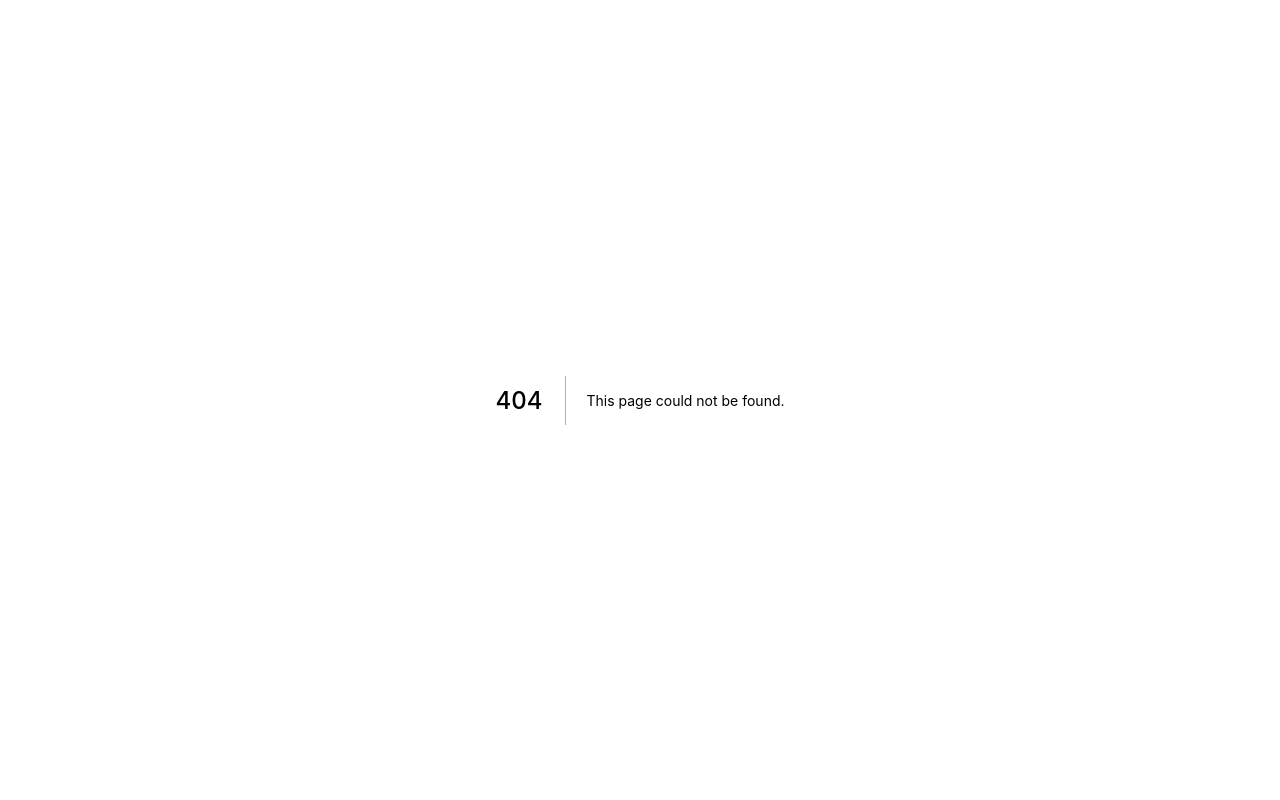
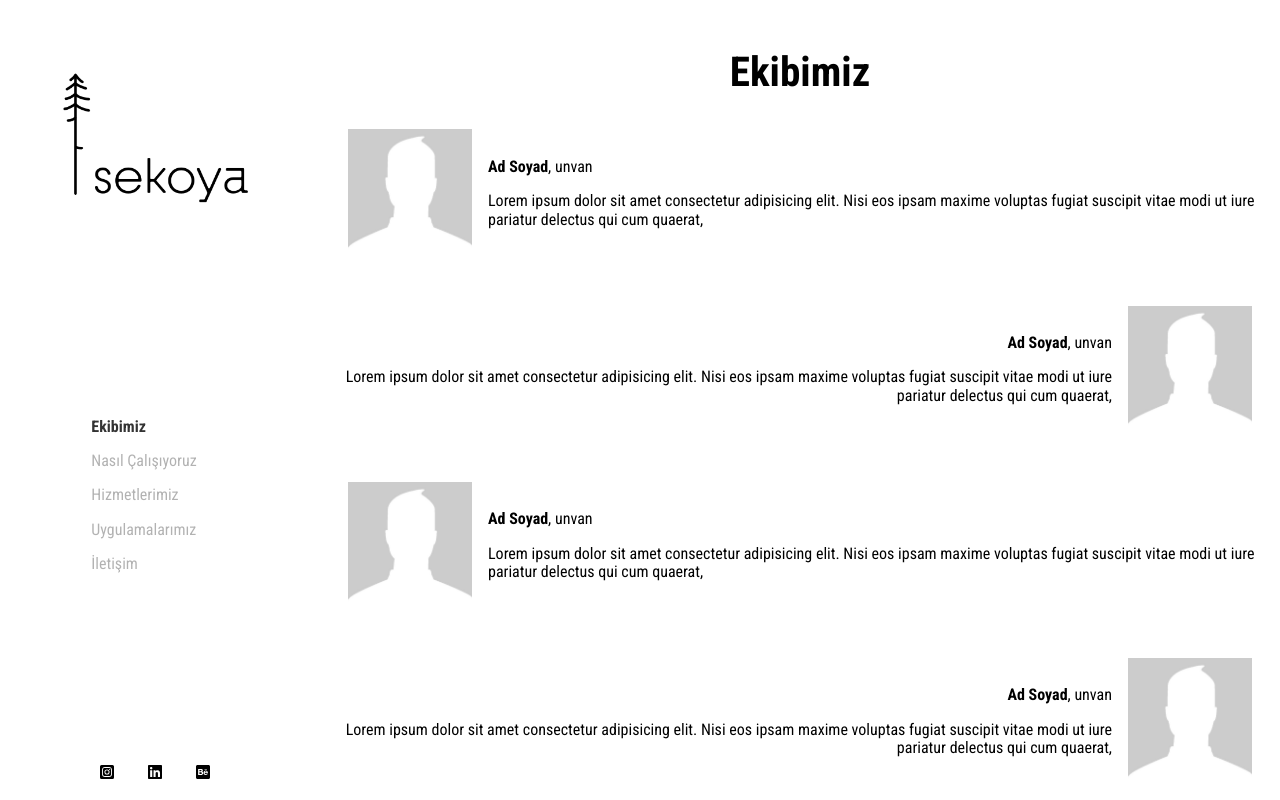
Before and after one commit to sametgolgeci/sekoya-nextjs, a Next.js app: page /ekip in a window 1280 px wide. Before the commit this address had no page. Shown: the top 800 px of the page. Built offline with nearby package versions, Linux system fonts and the light colour scheme.

Commit message:
Update 2.2
- Ekip sayfası oluşturuldu

```diff
--- a/pages/hakkimizda.js
+++ b/pages/ekip.js
@@ -1,4 +1,4 @@
-import Head from 'next/head'
+/*import Head from 'next/head'
 import Link from 'next/link'
 
 export default function Hakkımızda() {
@@ -175,4 +175,112 @@ export default function Hakkımızda() {
       </div>
     </div>
   )
+}*/
+
+import Head from 'next/head'
+import Link from 'next/link'
+import { FontAwesomeIcon } from '@fortawesome/react-fontawesome'
+import { faInstagramSquare,faLinkedin,faBehanceSquare } from '@fortawesome/free-brands-svg-icons'
+import { faBars,faStream } from '@fortawesome/free-solid-svg-icons'
+
+export default function Home() {
+  return (
+    <div>
+      <Head>
+        <meta charset="utf-8"/>
+        <meta http-equiv="x-ua-compatible" content="ie=edge"/>
+        <meta name="viewport" content="width=device-width, initial-scale=1, shrink-to-fit=no"/>
+        <title>Sekoya | Ekibimiz</title>
+        <link rel="icon" href="/favicon.ico"/>
+        <link rel="preconnect" href="https://fonts.gstatic.com"/>
+        <link href="https://fonts.googleapis.com/css2?family=Roboto+Condensed:ital,wght@0,300;0,400;0,700;1,300;1,400;1,700&display=swap" rel="stylesheet"/>
+      </Head>
+      <main>
+        <div className="col-md-3 col-sm-12 col-xs-12 sidebar">
+          <div className="sidebar-logo">
+            <Link href="/"><a>
+              <img className="sidebar-logo-img" src="logo-2.png" alt="logo"/>
+            </a></Link>
+          </div>
+          <div className="sidebar-items">
+            <ul>
+              <li className="sidebar-item active">
+                <Link href="/ekip">Ekibimiz</Link>
+              </li>
+              <li className="sidebar-item">
+                <Link href="/nasil-calisiyoruz">Nasıl Çalışıyoruz</Link>
+              </li>
+              <li className="sidebar-item">
+                <Link href="/hizmetlerimiz">Hizmetlerimiz</Link>
+              </li>
+              <li className="sidebar-item">
+                <Link href="/uygulamalarimiz">Uygulamalarımız</Link>
+              </li>
+              <li className="sidebar-item">
+                <Link href="/iletisim">İletişim</Link>
+              </li>
+            </ul>
+          </div>
+          <div className="sidebar-social">
+            <div className="sidebar-social-item"><a href="#"><FontAwesomeIcon className="social-item" icon={faInstagramSquare}/></a></div>
+            <div className="sidebar-social-item"><a href="#"><FontAwesomeIcon className="social-item" icon={faLinkedin}/></a></div>
+            <div className="sidebar-social-item"><a href="#"><FontAwesomeIcon className="social-item" icon={faBehanceSquare}/></a></div>
+          </div>
+        </div>
+        <div className="col-md-9 col-sm-12 col-xs-12 ekip">
+          <h1>Ekibimiz</h1>
+          <div className="container">
+            <div className="ekip-items">
+              <div className="ekip-item">
+                <div className="col-md-2 ekip-item-img">
+                  <img src="profil.jpg" alt="profil"/>
+                </div>
+                <div className="col-md-10 ekip-item-text">
+                  <p><strong>Ad Soyad</strong>, unvan</p>
+                  <p>Lorem ipsum dolor sit amet consectetur adipisicing elit. Nisi eos ipsam maxime voluptas fugiat suscipit vitae modi ut iure pariatur delectus qui cum quaerat,</p>
+                </div>
+              </div>
+              <div className="ekip-item-negative">
+                <div className="col-md-2 ekip-item-img">
+                  <img src="profil.jpg" alt="profil"/>
+                </div>
+                <div className="col-md-10 ekip-item-text">
+                  <p><strong>Ad Soyad</strong>, unvan</p>
+                  <p>Lorem ipsum dolor sit amet consectetur adipisicing elit. Nisi eos ipsam maxime voluptas fugiat suscipit vitae modi ut iure pariatur delectus qui cum quaerat,</p>
+                </div>
+              </div>
+              <div className="ekip-item">
+                <div className="col-md-2 ekip-item-img">
+                  <img src="profil.jpg" alt="profil"/>
+                </div>
+                <div className="col-md-10 ekip-item-text">
+                  <p><strong>Ad Soyad</strong>, unvan</p>
+                  <p>Lorem ipsum dolor sit amet consectetur adipisicing elit. Nisi eos ipsam maxime voluptas fugiat suscipit vitae modi ut iure pariatur delectus qui cum quaerat,</p>
+                </div>
+              </div>
+              <div className="ekip-item-negative">
+                <div className="col-md-2 ekip-item-img">
+                  <img src="profil.jpg" alt="profil"/>
+                </div>
+                <div className="col-md-10 ekip-item-text">
+                  <p><strong>Ad Soyad</strong>, unvan</p>
+                  <p>Lorem ipsum dolor sit amet consectetur adipisicing elit. Nisi eos ipsam maxime voluptas fugiat suscipit vitae modi ut iure pariatur delectus qui cum quaerat,</p>
+                </div>
+              </div>
+              <div className="ekip-item">
+                <div className="col-md-2 ekip-item-img">
+                  <img src="profil.jpg" alt="profil"/>
+                </div>
+                <div className="col-md-10 ekip-item-text">
+                  <p><strong>Ad Soyad</strong>, unvan</p>
+                  <p>Lorem ipsum dolor sit amet consectetur adipisicing elit. Nisi eos ipsam maxime voluptas fugiat suscipit vitae modi ut iure pariatur delectus qui cum quaerat,</p>
+                </div>
+              </div>
+            </div>
+
+          </div>
+        </div>
+      </main>
+    </div>
+  )
 }
--- a/pages/index.js
+++ b/pages/index.js
@@ -13,28 +13,32 @@ export default function Home() {
         <meta name="viewport" content="width=device-width, initial-scale=1, shrink-to-fit=no"/>
         <title>Sekoya</title>
         <link rel="icon" href="/favicon.ico"/>
+        <link rel="preconnect" href="https://fonts.gstatic.com"/>
+        <link href="https://fonts.googleapis.com/css2?family=Roboto+Condensed:ital,wght@0,300;0,400;0,700;1,300;1,400;1,700&display=swap" rel="stylesheet"/>
       </Head>
       <main>
         <div className="col-md-3 col-sm-12 col-xs-12 sidebar">
           <div className="sidebar-logo">
-            <img className="sidebar-logo-img" src="logo-2.png" alt="logo"/>
+            <Link href="/"><a>
+              <img className="sidebar-logo-img" src="logo-2.png" alt="logo"/>
+            </a></Link>
           </div>
           <div className="sidebar-items">
             <ul>
-              <li className="sidebar-item active">
-                <Link href="#">Hakkımızda</Link>
+              <li className="sidebar-item">
+                <Link href="/ekip">Ekibimiz</Link>
               </li>
               <li className="sidebar-item">
-                <Link href="#">Nasıl Çalışıyoruz</Link>
+                <Link href="/nasil-calisiyoruz">Nasıl Çalışıyoruz</Link>
               </li>
               <li className="sidebar-item">
-                <Link href="#">Hizmetlerimiz</Link>
+                <Link href="/hizmetlerimiz">Hizmetlerimiz</Link>
               </li>
               <li className="sidebar-item">
-                <Link href="#">Uygulamalarımız</Link>
+                <Link href="/uygulamalarimiz">Uygulamalarımız</Link>
               </li>
               <li className="sidebar-item">
-                <Link href="#">İletişim</Link>
+                <Link href="/iletisim">İletişim</Link>
               </li>
             </ul>
           </div>
@@ -52,7 +56,9 @@ export default function Home() {
             <h1>Lorem ipsum dolor sit amet consectetur adipisicing elit</h1>
             <p> laborum nesciunt possimus eum atque</p>
             <div className="index-button">
-              <button type="button"><a href="#">??????????</a></button>
+              <a href="#">
+                <button type="button">??DENEME??</button>
+              </a>
             </div>
           </div>
         </div>
--- a/styles/globals.css
+++ b/styles/globals.css
@@ -2,7 +2,7 @@ html,
 body {
   padding: 0;
   margin: 0;
-  font-family:futura, PT Sans;
+  font-family: 'Roboto Condensed', futura, sans-serif;
   width: 100vw;
   height: 100vh;
   font-size: 16px;
@@ -43,6 +43,8 @@ main {
   flex-direction: column;
   align-items: center;
   width: 100%;
+  height: auto;
+  position: -webkit-sticky; /* Safari */
   position: sticky;
   justify-content: space-between;
 }
@@ -67,11 +69,13 @@ main {
 }
 .sidebar-item {
   margin: 1rem 0;
-  opacity: 0.4;
+  font-weight: 400;
+  opacity: 0.3;
   transition: 0.7s;
 }
 .sidebar-item:hover {
   opacity: 1;
+  font-weight: 400;
   transition: 0.7s;
 }
 .sidebar-item.active{
@@ -103,11 +107,14 @@ main {
     flex-direction: column;
     align-items: center;
     width: 100%;
+    height: 100vh;
+    position: -webkit-sticky; /* Safari */
     position: sticky;
+    top: 0;
     justify-content: space-between;
   }
   .sidebar-logo {
-    margin: 5rem 0;
+    margin: 4rem 0;
     text-align: center;
     z-index: 1;
   }
@@ -137,6 +144,8 @@ main {
   display: flex;
   flex-direction: row-reverse;
   flex-wrap: wrap;
+  z-index: 10;
+  background-color: white;
 }
 .index-img {
   margin: 1rem 0;
@@ -164,7 +173,7 @@ main {
   margin: 5rem 0 0;
   transition: 0.7s;
 }
-.index-button > button {
+.index-button button {
   background-color: white;
   padding: 1rem;
   border: 3px solid black;
@@ -192,6 +201,82 @@ main {
     padding: 6rem 0.5rem;
   }
 }
+
+/* Ekip */
+.ekip {
+  padding: 3rem 0;
+  z-index: 10;
+  background-color: white;
+}
+.ekip h1 {
+  text-align: center;
+}
+.ekip-item {
+  display: flex;
+  flex-wrap: wrap;
+  margin: 1rem 0;
+  align-items: center;
+  flex-direction: row;
+}
+.ekip-item-negative {
+  display: flex;
+  flex-wrap: wrap;
+  margin: 1rem 0;
+  align-items: center;
+  flex-direction: row;
+  text-align: left;
+}
+.ekip-item-img {
+  text-align: center;
+}
+.ekip-item-img img {
+  width: 50%;
+  height: auto;
+  padding: 1rem;
+  filter: grayscale(0);
+  transition: 0.7s;
+}
+.ekip-item:hover img,.ekip-item-negative:hover img {
+  filter: grayscale(0);
+  transition: 0.7s;
+}
+.ekip-item-text {
+  transform: scale(1);
+  transition: 0.7s;
+}
+.ekip-item:hover .ekip-item-text,.ekip-item-negative:hover .ekip-item-text {
+  transform: scale(1.01);
+  transition: 0.7s;
+}
+@media (min-width: 768px){
+  .ekip-item-negative {
+    display: flex;
+    flex-wrap: wrap;
+    margin: 1rem 0;
+    align-items: center;
+    flex-direction: row-reverse;
+    text-align: right;
+  }
+  .ekip-item-img img {
+    width: 100%;
+    height: auto;
+    padding: 1rem;
+    filter: grayscale(1);
+    transition: 0.7s;
+  }
+}
+
+
+
+
+
+
+
+
+
+
+
+
 /*
 .navigation {
   display: flex;
```
